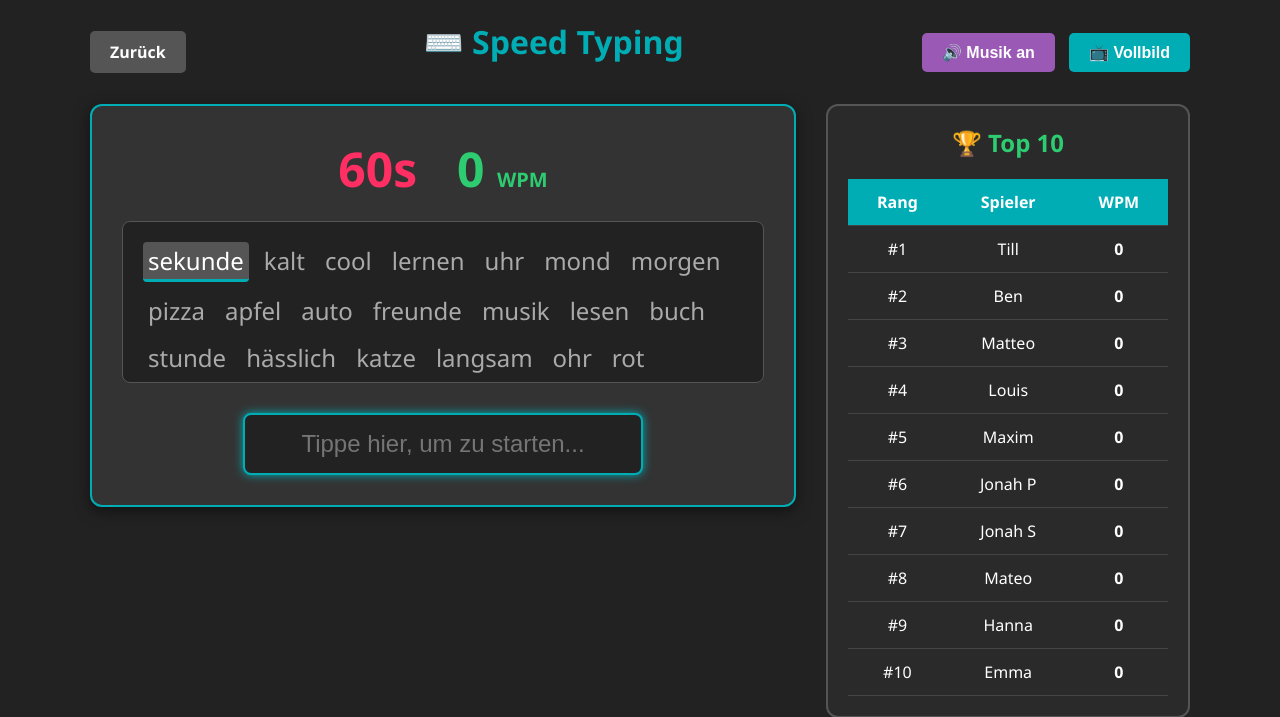
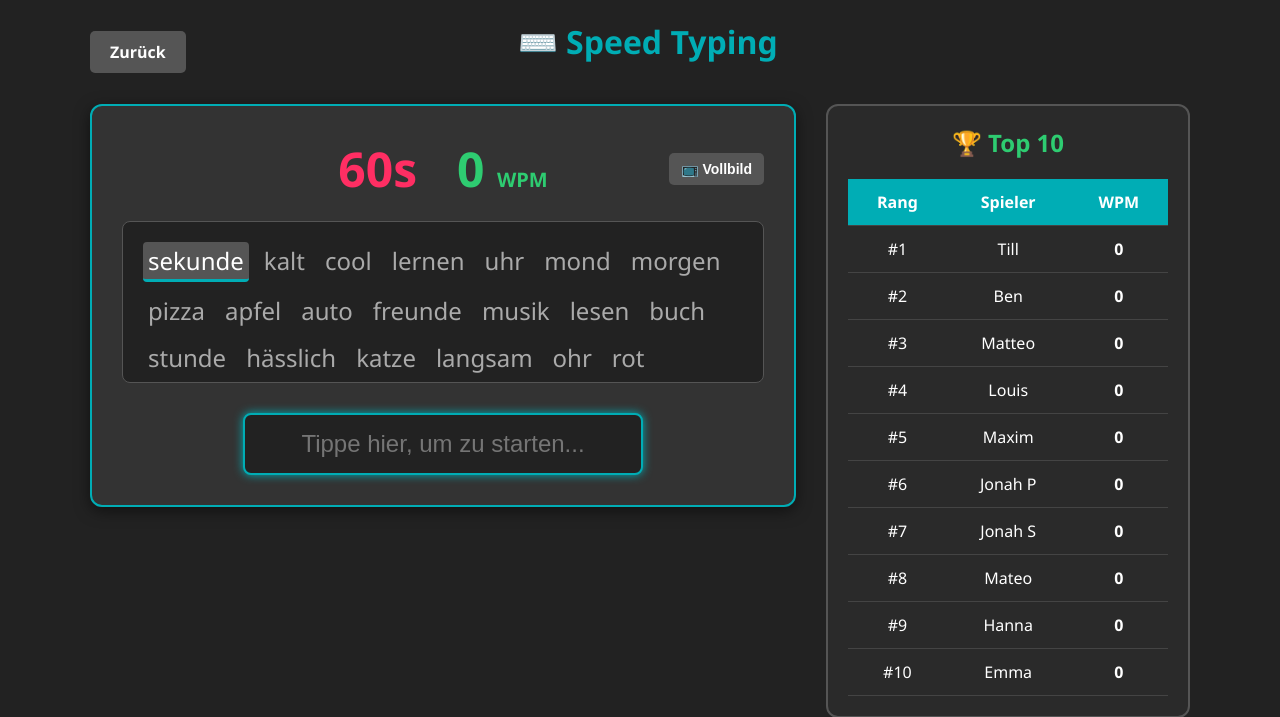
Before and after one commit to gamer24333/free_games, a Flask app: page /speedtyping in a window 1280 px wide. Shown: the top 717 px of the page. Run offline with Flask 3, Linux system fonts and the light colour scheme; the visitor is signed in with stand-in values (Sample User, id 1).

Commit message:
Update speedtyping.html

```diff
--- a/templates/speedtyping.html
+++ b/templates/speedtyping.html
@@ -29,12 +29,58 @@
             border-radius: 12px;
             box-shadow: 0 4px 15px rgba(0,0,0,0.5);
             border: 2px solid #00adb5;
+            position: relative;
         }
 
-        .stats-bar { display: flex; justify-content: center; gap: 40px; margin-bottom: 20px; }
+        /* Vollbild-Modus (greift nur, wenn die .game-container im Vollbild ist) */
+        .game-container:fullscreen {
+            display: flex;
+            flex-direction: column;
+            justify-content: center;
+            align-items: center;
+            background-color: #222;
+            border: none;
+            border-radius: 0;
+            padding: 50px;
+        }
+        .game-container:fullscreen #word-display {
+            width: 90%;
+            max-width: 900px;
+            height: auto;
+            max-height: 250px;
+            font-size: 32px;
+        }
+        .game-container:fullscreen #input-field {
+            max-width: 600px;
+            font-size: 36px;
+            padding: 20px;
+        }
+
+        .stats-bar {
+            display: flex;
+            justify-content: center;
+            align-items: center;
+            gap: 40px;
+            margin-bottom: 20px;
+            position: relative;
+            width: 100%;
+        }
+
         .stat-box { font-size: 48px; font-weight: bold; }
         #timer { color: #ff2e63; }
         #live-wpm { color: #2ecc71; }
+
+        /* Vollbild-Button im Spielfeld */
+        #fullscreen-btn {
+            position: absolute;
+            right: 0;
+            top: 50%;
+            transform: translateY(-50%);
+            margin: 0;
+            padding: 8px 12px;
+            font-size: 14px;
+            background: #555;
+        }
 
         #word-display {
             background: #222; border-radius: 8px; padding: 20px; font-size: 24px;
@@ -78,17 +124,15 @@
     <div class="top-bar">
         <a href="/games" class="btn" style="background: #555;">Zurück</a>
         <h1>⌨️ Speed Typing</h1>
-        <div>
-            <button class="btn" id="music-btn" onclick="toggleMusic()" style="background: #9b59b6; margin-right: 10px;">🔊 Musik an</button>
-            <button class="btn" id="fullscreen-btn" onclick="toggleFullscreen()">📺 Vollbild</button>
-        </div>
+        <div style="width: 80px;"></div> <!-- Platzhalter für symmetrisches Layout -->
     </div>
 
     <div class="main-wrapper">
-        <div class="game-container">
+        <div class="game-container" id="game-container">
             <div class="stats-bar">
                 <div class="stat-box" id="timer">60s</div>
                 <div class="stat-box" id="live-wpm">0 <span style="font-size: 20px;">WPM</span></div>
+                <button class="btn" id="fullscreen-btn" onclick="toggleFullscreen()" title="Vollbildmodus (F)">📺 Vollbild</button>
             </div>
 
             <div id="word-display"></div>
@@ -119,7 +163,6 @@
         let audioBuffer;
         let bgmSource;
         let gainNode;
-        let isMusicEnabled = true;
 
         async function initAudio() {
             try {
@@ -127,7 +170,7 @@
                 audioCtx = new AudioContext();
 
                 gainNode = audioCtx.createGain();
-                gainNode.gain.value = 0.4; // Lautstärke auf 40%
+                gainNode.gain.value = 0.4;
                 gainNode.connect(audioCtx.destination);
 
                 const response = await fetch('/static/speedtyping.mp3');
@@ -139,18 +182,17 @@
         }
 
         function playMusic() {
-            if (!audioCtx || !audioBuffer || !isMusicEnabled) return;
+            if (!audioCtx || !audioBuffer) return;
 
-            // Verhindert Blockaden durch Browser-Richtlinien
             if (audioCtx.state === 'suspended') {
-                audioCtx.resume();
+                audioCtx.resume(); // Wird beim ersten Tastendruck entsperrt
             }
 
-            if (bgmSource) bgmSource.stop(); // Falls schon was läuft, stoppen
+            if (bgmSource) bgmSource.stop();
 
             bgmSource = audioCtx.createBufferSource();
             bgmSource.buffer = audioBuffer;
-            bgmSource.loop = true; // Musik wiederholen, falls sie kürzer als 60s ist
+            bgmSource.loop = true;
             bgmSource.connect(gainNode);
             bgmSource.start();
         }
@@ -160,19 +202,6 @@
                 bgmSource.stop();
                 bgmSource = null;
             }
-        }
-
-        function toggleMusic() {
-            isMusicEnabled = !isMusicEnabled;
-            const btn = document.getElementById("music-btn");
-            if (isMusicEnabled) {
-                btn.textContent = "🔊 Musik an";
-                if (isPlaying) playMusic(); // Startet Musik direkt, falls man mitten im Spiel ist
-            } else {
-                btn.textContent = "🔇 Musik aus";
-                stopMusic();
-            }
-            btn.blur(); // Fokus entfernen, damit die Leertaste nicht den Button drückt
         }
 
         // --- SPIEL LOGIK ---
@@ -244,7 +273,7 @@
             if (isPlaying) return;
             isPlaying = true;
 
-            playMusic(); // <-- MUSIK STARTET HIER
+            playMusic(); // <-- Musik startet vollautomatisch
 
             timerInterval = setInterval(() => {
                 timeLeft--;
@@ -268,7 +297,7 @@
             isPlaying = false;
             input.disabled = true;
 
-            stopMusic(); // <-- MUSIK STOPPT HIER
+            stopMusic(); // <-- Musik stoppt vollautomatisch
 
             const wpm = correctWords;
             timerDisplay.innerHTML = `<span style="font-size: 32px;">Fertig!</span>`;
@@ -286,19 +315,20 @@
             }
         }
 
-        // Leertaste abfangen & prüfen über keydown (Behebt den Scroll-Bug)
+        // Leertaste abfangen & prüfen über keydown (Ignoriert Großschreibung!)
         input.addEventListener('keydown', (e) => {
             if (e.key === ' ') {
                 e.preventDefault();
 
-                const typedValue = input.value.trim();
+                // toLowerCase() macht iPad-Eingaben "Hund" und "hund" identisch
+                const typedValue = input.value.trim().toLowerCase();
                 if (typedValue.length === 0) return;
 
                 if (!isPlaying) startGame();
 
                 const wordSpans = display.querySelectorAll('.word');
                 const currentSpan = wordSpans[currentWordIndex];
-                const targetWord = words[currentWordIndex];
+                const targetWord = words[currentWordIndex].toLowerCase();
 
                 if (typedValue === targetWord) {
                     currentSpan.classList.replace('active', 'correct');
@@ -328,34 +358,49 @@
             }
         });
 
-        // Live Eingabe-Feedback (rot markieren bei Fehler)
+        // Live Eingabe-Feedback (Ignoriert Großschreibung für iPad)
         input.addEventListener('input', (e) => {
             if (!isPlaying && input.value.trim().length > 0) startGame();
 
-            const typedValue = input.value.trim();
+            const typedValue = input.value.trim().toLowerCase();
             if (typedValue.length === 0) return;
 
             const wordSpans = display.querySelectorAll('.word');
             const currentSpan = wordSpans[currentWordIndex];
+            const targetWord = words[currentWordIndex].toLowerCase();
 
-            if (!words[currentWordIndex].startsWith(typedValue)) {
+            if (!targetWord.startsWith(typedValue)) {
                 currentSpan.style.backgroundColor = "rgba(255, 46, 99, 0.3)";
             } else {
                 currentSpan.style.backgroundColor = "";
             }
         });
 
-        // --- VOLLBILD LOGIK ---
+        // --- FOKUS-VOLLBILD LOGIK ---
         function toggleFullscreen() {
+            // Wir versetzen nur die game-container in den Vollbildmodus!
+            const gameContainer = document.getElementById("game-container");
+            const btn = document.getElementById("fullscreen-btn");
+
             if (!document.fullscreenElement) {
-                document.documentElement.requestFullscreen()
-                    .then(() => document.getElementById("fullscreen-btn").textContent = "📺 Vollbild beenden")
-                    .catch(err => console.error(err));
+                if (gameContainer.requestFullscreen) {
+                    gameContainer.requestFullscreen()
+                        .then(() => btn.textContent = "📺 Beenden")
+                        .catch(err => console.error(err));
+                } else if (gameContainer.webkitRequestFullscreen) { /* Safari / iPad Support */
+                    gameContainer.webkitRequestFullscreen();
+                    btn.textContent = "📺 Beenden";
+                }
             } else {
-                document.exitFullscreen()
-                    .then(() => document.getElementById("fullscreen-btn").textContent = "📺 Vollbild");
+                if (document.exitFullscreen) {
+                    document.exitFullscreen()
+                        .then(() => btn.textContent = "📺 Vollbild");
+                } else if (document.webkitExitFullscreen) { /* Safari / iPad Support */
+                    document.webkitExitFullscreen();
+                    btn.textContent = "📺 Vollbild";
+                }
             }
-            document.getElementById("fullscreen-btn").blur(); // Fokus entfernen
+            btn.blur();
         }
 
         // F-Taste für Vollbild (ignoriert, solange das Input-Feld fokussiert ist)
```
